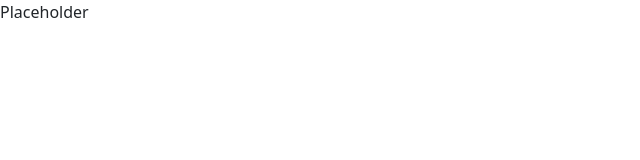
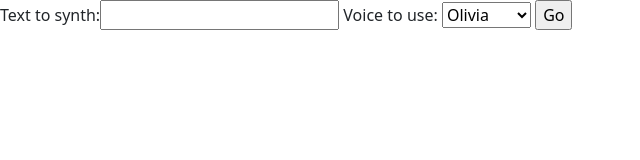
Before and after one commit to huLasPet/Go-projects, a plain HTML site: page Text to Speech/Files/index.html in a window 1280 px wide. Shown: the whole page, without its empty margins (0-640 px from the left). Drawn offline with nearby package versions, Linux system fonts and the light colour scheme.

Commit message:
AWS Polly

```diff
--- a/Text to Speech/Files/index.html
+++ b/Text to Speech/Files/index.html
@@ -9,12 +9,29 @@
 
 </head>
 <body>
- Placeholder
+    <form action="/startsynth" method="post">
+        Text to synth:<input type="text" name="tts">
+        <label for="voice">Voice to use:</label>
+        <select id="voice" name="voice">
+          <option value="Olivia">Olivia</option>
+          <option value="Matthew">Matthew</option>
+          <option value="Amy">Amy</option>
+          <option value="Emma">Emma</option>
+          <option value="Brian">Brian</option>
+          <option value="Aria">Aria</option>
+          <option value="Ayanda">Ayanda</option>
+          <option value="Ivy">Ivy</option>
+          <option value="Joanna">Joanna</option>
+          <option value="Kendra">Kendra</option>
+          <option value="Kimberly">Kimberly</option>
+          <option value="Salli">Salli</option>
+          <option value="Joey">Joey</option>
+          <option value="Justin">Justin</option>
+          <option value="Kevin">Kevin</option>
+        </select>
+        <input type="submit" value="Go">
+    </form>
 </body>
-<script>
-    function go() {
-        fetch("/play")
-    }
-</script>
+
 
 </html>
```
Also changed, not shown: 2 other files.
